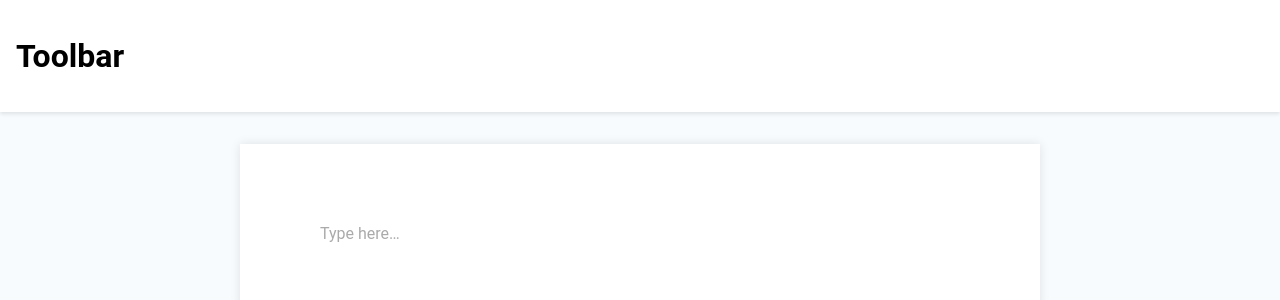
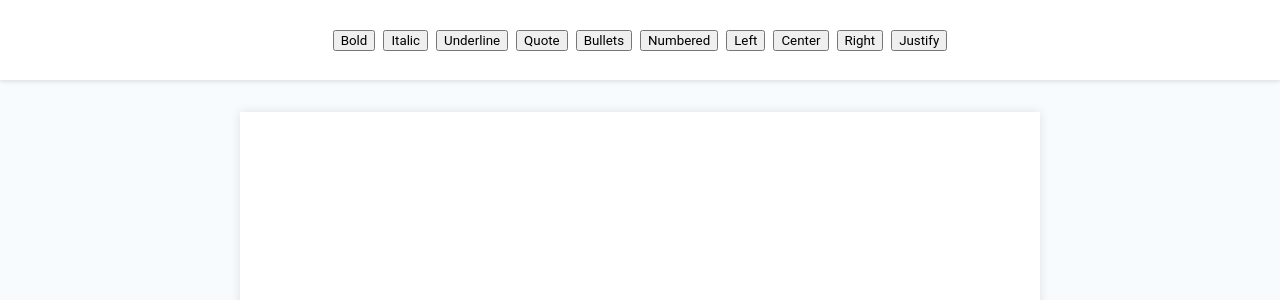
Before and after one commit to ajaypanthagani/colabtext, a React (Vite) app: page / in a window 1280 px wide. Shown: the top 300 px of the page. Built offline with nearby package versions, Linux system fonts and the light colour scheme.

Commit message:
feature: add formatting options

```diff
--- a/package.json
+++ b/package.json
@@ -14,6 +14,7 @@
     "react-dom": "^19.1.0",
     "slate": "^0.112.0",
     "slate-dom": "^0.112.2",
+    "slate-history": "^0.113.1",
     "slate-react": "^0.112.1"
   },
   "devDependencies": {
--- a/src/App.css
+++ b/src/App.css
@@ -6,3 +6,11 @@
 .flex-self-center {
   align-self: center;
 }
+
+.flex {
+  display: flex;
+}
+
+.flex-justify-center {
+  justify-content: center;
+}
--- a/src/components/editor/editor.css
+++ b/src/components/editor/editor.css
@@ -4,8 +4,7 @@
     -webkit-overflow-scrolling: touch;
 }
 
-.toolbar {
-    padding: 1rem;
+.toolbar-container {
     height: 10vh;
     min-height: 60px;
     background-color: white;
@@ -15,6 +14,11 @@
     top: 0;
     position: sticky;
     margin-top: 0;
+    width: 100%;
+}
+
+.toolbar-wrapper {
+    width: 100%;
 }
 
 .page-container {
--- a/src/components/editor/editor.tsx
+++ b/src/components/editor/editor.tsx
@@ -1,20 +1,110 @@
-import Page from '../page/page'
+/* eslint-disable @typescript-eslint/no-unused-expressions */
+import { useState } from 'react';
+import Page from '../page/page';
+import Toolbar from '../toolbar/toolbar';
+import './editor.css';
+import { createEditor, Editor, Transforms } from 'slate';
+import { withReact } from 'slate-react';
+import { CustomEditor, CustomElement, CustomText } from '../../types/editor';
 
-import "./editor.css"
+const RichTextEditor = () => {
+  const [editor] = useState(() => {
+    const e = withReact(createEditor());
 
-const Editor = () => {
+    const { apply } = e;
+    e.apply = (operation) => {
+      if (operation.type === 'set_selection') {
+        Editor.marks(e) && Editor.marks(e)!.bold && Editor.removeMark(e, 'bold');
+        Editor.marks(e) && Editor.marks(e)!.italic && Editor.removeMark(e, 'italic');
+        Editor.marks(e) && Editor.marks(e)!.underline && Editor.removeMark(e, 'underline');
+      }
+      apply(operation);
+    };
+    return e;
+  });
+
+  const isInSpecialBlock = (editor: CustomEditor) => {
+    const [match] = Editor.nodes(editor, {
+      match: n => Editor.isBlock(editor, n) && ['quote'].includes((n as CustomElement).type),
+    });
+    return !!match;
+  };
+
+  const toggleMark = (editor: CustomEditor, format: keyof Omit<CustomText, 'text'>) => {
+    if (isInSpecialBlock(editor)) {
+      return;
+    }
+
+    const isActive = isMarkActive(editor, format);
+    if (isActive) {
+      Editor.removeMark(editor, format);
+    } else {
+      Editor.addMark(editor, format, true);
+    }
+  };
+
+  const isMarkActive = (editor: CustomEditor, format: keyof Omit<CustomText, 'text'>) => {
+    const marks = Editor.marks(editor);
+    return marks ? marks[format] === true : false;
+  };
+
+  const toggleBlock = (editor: CustomEditor, format: CustomElement['type']) => {
+    const isActive = isBlockActive(editor, format);
+    const isList = ['bulleted-list', 'numbered-list'].includes(format);
+    const isSpecialBlock = ['quote'].includes(format);
+
+    if (isSpecialBlock && !isActive) {
+      Editor.removeMark(editor, 'bold');
+      Editor.removeMark(editor, 'italic');
+      Editor.removeMark(editor, 'underline');
+    }
+
+    Transforms.unwrapNodes(editor, {
+      match: n => Editor.isBlock(editor, n) && ['bulleted-list', 'numbered-list', 'list-item', 'quote'].includes((n as CustomElement).type),
+      split: true,
+    });
+
+    if (isActive) {
+      Transforms.setNodes(editor, { type: 'paragraph' } as Partial<CustomElement>);
+    } else {
+      Transforms.setNodes(editor, { type: isList ? 'list-item' : format } as Partial<CustomElement>);
+      if (isList) {
+        const block = { type: format, children: [] } as CustomElement;
+        Transforms.wrapNodes(editor, block);
+      }
+    }
+  };
+
+  const isBlockActive = (editor: CustomEditor, format: CustomElement['type']) => {
+    const [match] = Editor.nodes(editor, {
+      match: (n) => Editor.isBlock(editor, n) && (n as CustomElement).type === format,
+    });
+    return !!match;
+  };
+
+  const onKeyDown = (event) => {
+    if (event.key === "Tab") {
+      event.preventDefault();
+      editor.insertText("\t");
+    }
+  }
+
   return (
     <div className="editor-wrapper">
-            <div className="toolbar">
-                <h1>Toolbar</h1>
+      <div className="toolbar-container flex">
+        <div className="toolbar-wrapper flex-justify-center flex-col">
+          <div className="flex-self-center">
+            <Toolbar toggleMark={toggleMark} toggleBlock={toggleBlock} editor={editor} />
+          </div>
+        </div>
       </div>
       <div className="page-container flex-col">
         <div className="page flex-self-center">
-                    <Page></Page>
+          <Page editor={editor} onKeyDown={onKeyDown} />
         </div>
       </div>
     </div>
   );
-}
+};
 
-export default Editor;
+export default RichTextEditor;
--- a/src/components/page/page.css
+++ b/src/components/page/page.css
@@ -1,8 +1,49 @@
 .slate-editor {
     height: 100%;
     padding: 5rem;
+    line-height: 1.6;
 }
 
 .slate-editor:focus {
     outline: none;
 }
+
+.slate-editor blockquote {
+    border-left: 4px solid #ccc;
+    margin: 1rem 0;
+    padding-left: 1rem;
+    color: #666;
+    font-style: italic;
+}
+
+.slate-editor ul {
+    list-style-type: disc;
+    padding-left: 2rem;
+    margin: 1rem 0;
+}
+
+.slate-editor ol {
+    list-style-type: decimal;
+    padding-left: 2rem;
+    margin: 1rem 0;
+}
+
+.slate-editor li {
+    margin: 0.5rem 0;
+}
+
+.slate-editor [data-align="left"] {
+    text-align: left;
+}
+
+.slate-editor [data-align="center"] {
+    text-align: center;
+}
+
+.slate-editor [data-align="right"] {
+    text-align: right;
+}
+
+.slate-editor [data-align="justify"] {
+    text-align: justify;
+}
--- a/src/components/page/page.tsx
+++ b/src/components/page/page.tsx
@@ -1,15 +1,19 @@
-import { createEditor} from "slate";
-import { Slate, withReact, Editable, ReactEditor } from "slate-react"
-import { useEffect, useState } from "react";
-import "./page.css"
+import { Slate, Editable, ReactEditor } from 'slate-react';
+import { KeyboardEventHandler, useEffect } from 'react';
+import './page.css';
+import { CustomEditor, CustomElement, CustomText } from '../../types/editor';
 
-const Page = () => {
-    const [editor] = useState(() => withReact(createEditor()));
-    const initialValue = [
+interface PageProps {
+  editor: CustomEditor;
+  onKeyDown: (event)=>void
+}
+
+const Page: React.FC<PageProps> = ({ editor, onKeyDown }) => {
+  const initialValue: CustomElement[] = [
     {
-        type: "paragraph",
-        children: [{ text: "" }]
-      }
+      type: 'paragraph',
+      children: [{ text: '' }],
+    },
   ];
 
   useEffect(() => {
@@ -19,9 +23,42 @@ const Page = () => {
 
   return (
     <Slate editor={editor} initialValue={initialValue}>
-            <Editable className="slate-editor" placeholder="Type here…" />
+      <Editable
+        className="slate-editor"
+        onKeyDown={onKeyDown}
+        renderElement={({ attributes, children, element }) => {
+          const customElement = element as CustomElement;
+          switch (customElement.type) {
+            case 'quote':
+              return <blockquote {...attributes}>{children}</blockquote>;
+            case 'bulleted-list':
+              return <ul {...attributes}>{children}</ul>;
+            case 'numbered-list':
+              return <ol {...attributes}>{children}</ol>;
+            case 'list-item':
+              return <li {...attributes}>{children}</li>;
+            case 'align-left':
+              return <div {...attributes} data-align="left">{children}</div>;
+            case 'align-center':
+              return <div {...attributes} data-align="center">{children}</div>;
+            case 'align-right':
+              return <div {...attributes} data-align="right">{children}</div>;
+            case 'justify':
+              return <div {...attributes} data-align="justify">{children}</div>;
+            default:
+              return <p {...attributes}>{children}</p>;
+          }
+        }}
+        renderLeaf={({ attributes, children, leaf }) => {
+          const customLeaf = leaf as CustomText;
+          if (customLeaf.bold) children = <strong>{children}</strong>;
+          if (customLeaf.italic) children = <em>{children}</em>;
+          if (customLeaf.underline) children = <u>{children}</u>;
+          return <span {...attributes}>{children}</span>;
+        }}
+      />
     </Slate>
   );
-}
+};
 
 export default Page;
--- /dev/null
+++ b/src/components/toolbar/toolbar.css
@@ -0,0 +1,9 @@
+.toolbar {
+    display: flex;
+    flex-direction: row;
+    justify-content: center;
+    align-items: center;
+    flex-wrap: wrap;
+    padding: 0 1rem;
+    gap: 0.5rem;
+  }
--- /dev/null
+++ b/src/components/toolbar/toolbar.tsx
@@ -0,0 +1,29 @@
+import { CustomEditor, CustomElement, CustomText } from "../../types/editor";
+
+import "./toolbar.css"
+
+interface ToolbarProps {
+    editor: CustomEditor;
+    toggleMark: (editor: CustomEditor, format: keyof Omit<CustomText, 'text'>) => void;
+    toggleBlock: (editor: CustomEditor, format: CustomElement['type']) => void;
+}
+
+const Toolbar: React.FC<ToolbarProps> = ({ editor, toggleMark, toggleBlock }) => {
+
+    return (
+        <div className="toolbar">
+            <button onClick={() => toggleMark(editor, "bold")}>Bold</button>
+            <button onClick={() => toggleMark(editor, "italic")}>Italic</button>
+            <button onClick={() => toggleMark(editor, "underline")}>Underline</button>
+            <button onClick={() => toggleBlock(editor, "quote")}>Quote</button>
+            <button onClick={() => toggleBlock(editor, "bulleted-list")}>Bullets</button>
+            <button onClick={() => toggleBlock(editor, "numbered-list")}>Numbered</button>
+            <button onClick={() => toggleBlock(editor, "align-left")}>Left</button>
+            <button onClick={() => toggleBlock(editor, "align-center")}>Center</button>
+            <button onClick={() => toggleBlock(editor, "align-right")}>Right</button>
+            <button onClick={() => toggleBlock(editor, "justify")}>Justify</button>
+        </div>
+    )
+}
+
+export default Toolbar;
--- /dev/null
+++ b/src/types/editor.ts
@@ -0,0 +1,22 @@
+import { BaseEditor, BaseElement, BaseText } from 'slate';
+import { ReactEditor } from 'slate-react';
+
+export interface CustomElement extends BaseElement {
+  type: 'paragraph' | 'quote' | 'bulleted-list' | 'numbered-list' | 'list-item' | 'align-left' | 'align-center' | 'align-right' | 'justify';
+}
+
+export interface CustomText extends BaseText {
+  bold?: boolean;
+  italic?: boolean;
+  underline?: boolean;
+}
+
+export type CustomEditor = BaseEditor & ReactEditor;
+
+declare module 'slate' {
+  interface CustomTypes {
+    Editor: CustomEditor;
+    Element: CustomElement;
+    Text: CustomText;
+  }
+}
```
Also changed, not shown: 2 other files (tests, documents, lock files or other folders). Lines whose indentation alone changed are shown as unchanged.
